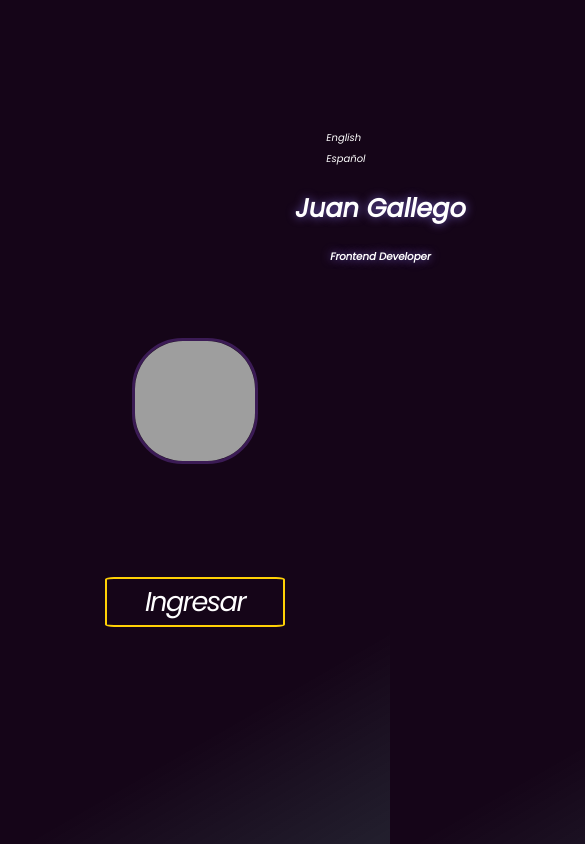
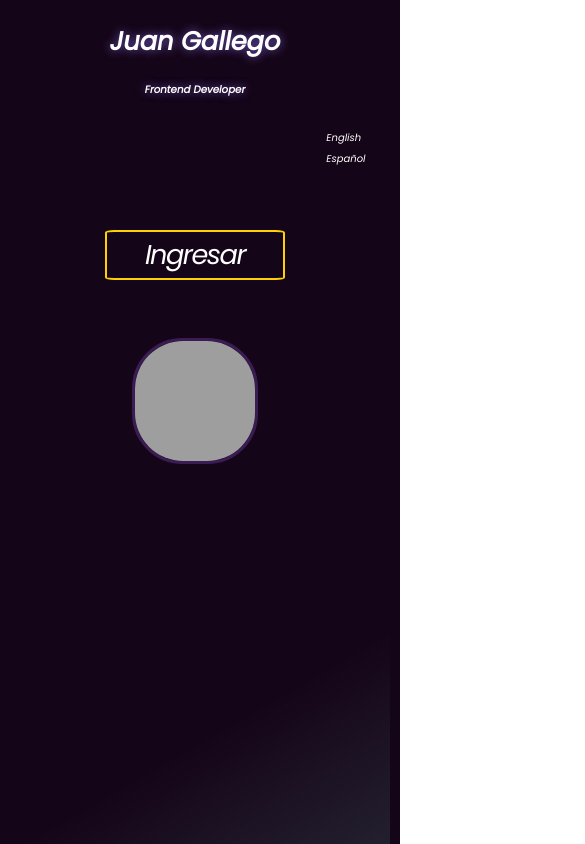
Before and after one commit to juanpegallego/Resume, a plain HTML site: page index.html in a window 390 px wide. Shown: the whole page, 585 px wide, since content can reach past the window. Drawn offline with Linux system fonts and the light colour scheme; grey boxes are pictures that could not be loaded.

Commit message:
Mejoras de responsive

```diff
--- a/mediaqueries.css
+++ b/mediaqueries.css
@@ -1,5 +1,13 @@
 @media screen and (max-width: 600px){
-    .title-container,
+
+    .title-container{
+        margin: 0;
+
+    }
+    .container-start{
+        position: relative;
+        top: -230px;
+    }
      .title-container1{
         left: 45%;
         top: 5%;
@@ -24,18 +32,18 @@
         top: 50%;
         display: flex;
 
-        position: relative;
-
     }
 
     .data-container a img {
         width: 40px;
-        left: 50px;
+        left: 30px;
         height: 40px;
         transition: all .5s;
+
     }
     .skills-container1 {
          top: 6em;
+
     }
 
     .skills-container1 > h1 {
@@ -117,4 +125,5 @@
 
     }
 
+
 }
```
